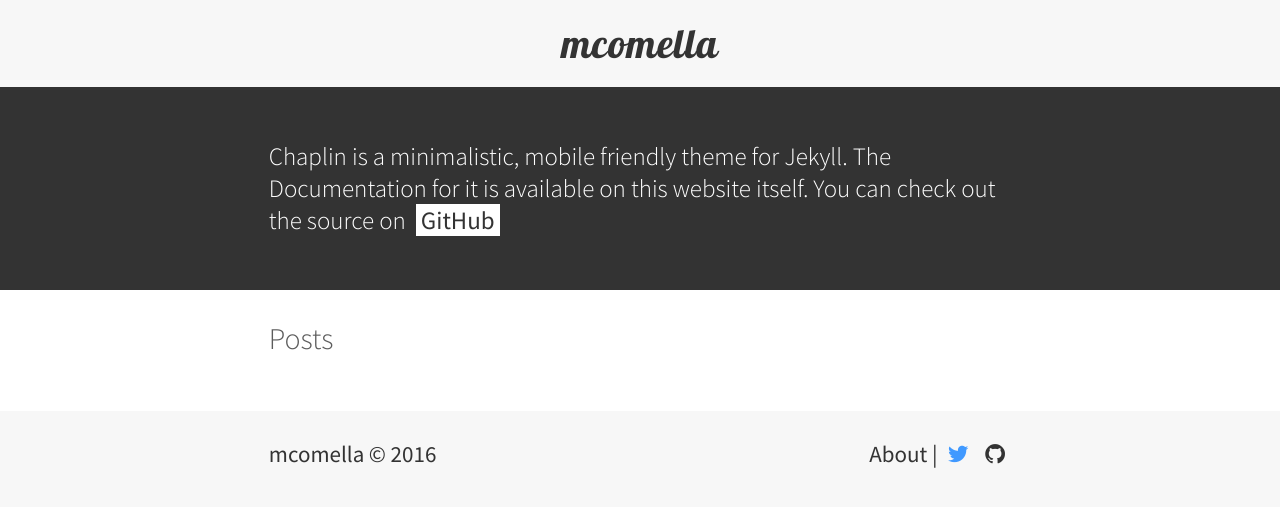
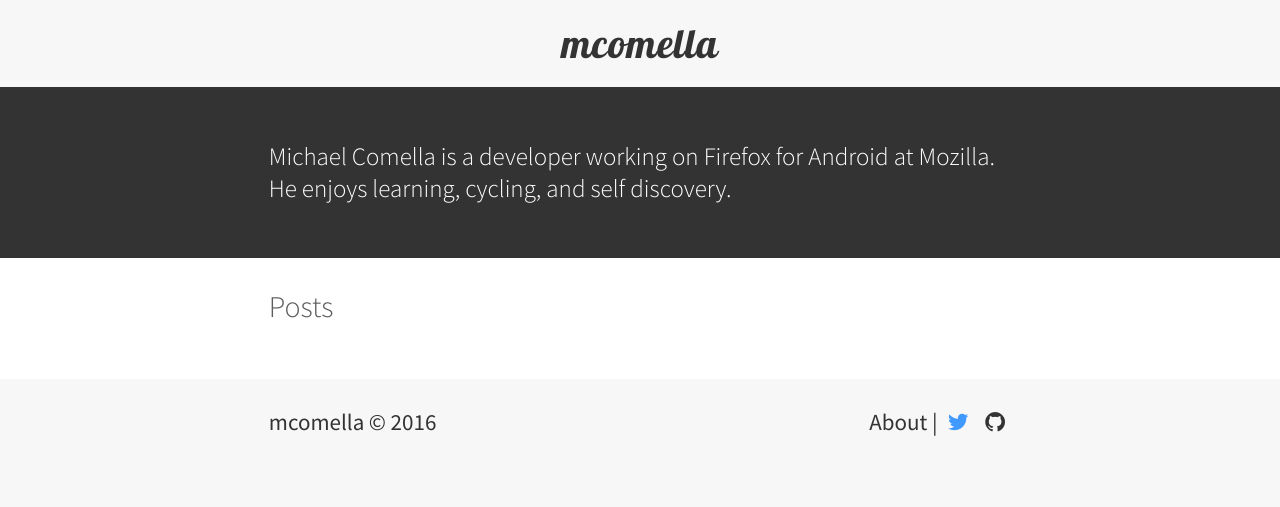
Before and after one commit to mcomella/mcomella.github.com, a Jekyll site: the page built from index.html, in a window 1280 px wide. Shown: the top 507 px of the page. Built offline with Jekyll 4.4.1, drawn with Linux system fonts in a browser that asks for light colours; the list of posts is cut into pages by our own code.

Commit message:
Update description.

```diff
--- a/_config.yml
+++ b/_config.yml
@@ -5,9 +5,8 @@ email:
 author: Michael Comella
 
 description: > # this means to ignore newlines until "baseurl:"
-  Chaplin is a minimalistic, mobile friendly theme for Jekyll.
-  The Documentation for it is available on this website itself.
-  You can check out the source on <a href="http://github.com/bk2dcradle/Chaplin" class="deactivate-link"><span> GitHub </span></a>
+  Michael Comella is a developer working on Firefox for Android
+  at Mozilla. He enjoys learning, cycling, and self discovery.
 
 url: "http://bk2dcradle.gitub.io" # the base hostname & protocol for your site
 baseurl: "" # the subpath of your site, e.g. /blog
```
